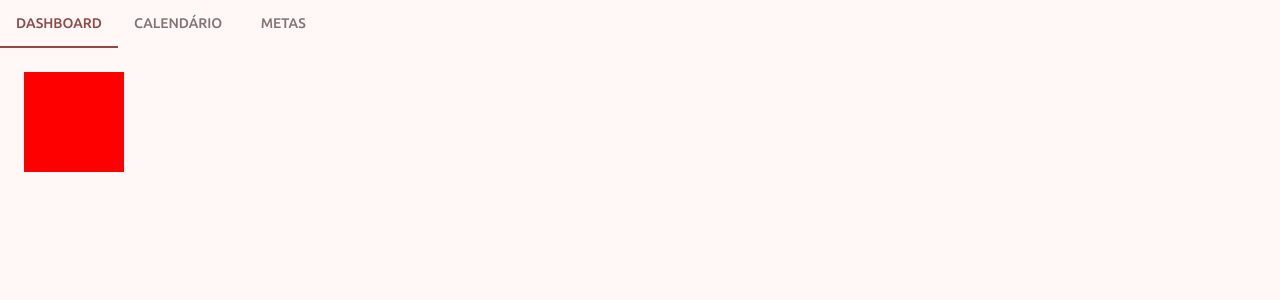
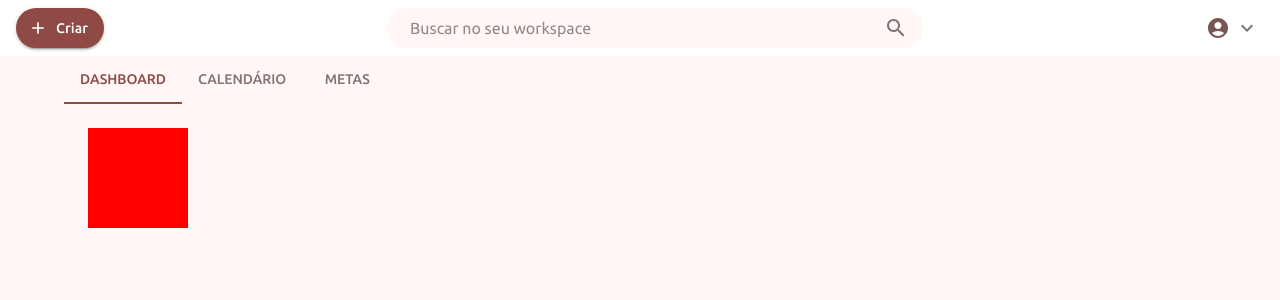
Before and after one commit to projetos-ufape/planIn-web, a React (Vite) app: page / in a window 1280 px wide. Shown: the top 300 px of the page. Built offline with nearby package versions, Linux system fonts and the light colour scheme.

Commit message:
feat: navBar adicionada

```diff
--- /dev/null
+++ b/src/components/NavBar/Menu.tsx
@@ -0,0 +1,52 @@
+import { Add } from "@mui/icons-material";
+import { Button, MenuItem, Menu as MenuMui } from "@mui/material";
+import { useState } from "react";
+import { FONT } from "../../utils/theme";
+
+export function Menu() {
+
+  const [anchorEl, setAnchorEl] = useState<null | HTMLElement>(null);
+  const open = Boolean(anchorEl);
+  const handleClick = (event: React.MouseEvent<HTMLButtonElement>) => {
+    setAnchorEl(event.currentTarget);
+  };
+  const handleClose = () => {
+    setAnchorEl(null);
+  };
+
+  return (
+    <div>
+      <Button
+        variant="contained"
+        startIcon={<Add />}
+        sx={{
+          height: 40,
+          borderRadius: 50,
+          textTransform: "none",
+          fontSize: FONT.label.lg.size,
+          weight: FONT.label.lg.weight,
+          letterSpacing: FONT.label.lg.letter,
+        }}
+        aria-controls={open ? "basic-menu" : undefined}
+        aria-haspopup="true"
+        aria-expanded={open ? "true" : undefined}
+        onClick={handleClick}
+      >
+        Criar
+      </Button>
+
+      <MenuMui
+        id="basic-menu"
+        anchorEl={anchorEl}
+        open={open}
+        onClose={handleClose}
+        MenuListProps={{
+          "aria-labelledby": "basic-button",
+        }}
+      >
+        <MenuItem onClick={handleClose}>Tarefa</MenuItem>
+        <MenuItem onClick={handleClose}>Meta</MenuItem>
+      </MenuMui>
+    </div>
+  );
+}
--- /dev/null
+++ b/src/components/NavBar/index.tsx
@@ -0,0 +1,29 @@
+import { AccountCircle, KeyboardArrowDown, Search } from "@mui/icons-material";
+import { Box, IconButton, InputBase, useTheme } from "@mui/material";
+import { Menu } from "./Menu";
+
+export function NavBar() {
+
+  const { palette } = useTheme();
+
+  return (
+    <Box display="flex" bgcolor={palette.background.paper} height={56} justifyContent="space-between" alignItems="center" paddingLeft={2} paddingRight={2}>
+      <Menu />
+      <Box bgcolor={palette.background.default} display="flex" alignItems="center" justifyItems="center" gap={1} borderRadius={28} height={40} width="100%" maxWidth={498} paddingLeft={3} paddingRight={2} >
+        <InputBase
+          placeholder="Buscar no seu workspace"
+          size="small"
+          inputProps={{style:{padding: 0}}}
+          sx={{border: 0, bgcolor: palette.background.default, borderRadius: 28, width:"100%"}}
+        />
+        <Search sx={{color: palette.text.secondary}} />
+      </Box>
+      <Box display="flex" alignItems="center" justifyItems="center">
+        <AccountCircle color="secondary" />
+        <IconButton size="small" >
+          <KeyboardArrowDown />
+        </IconButton>
+      </Box>
+    </Box>
+  )
+}
--- a/src/pages/Home.tsx
+++ b/src/pages/Home.tsx
@@ -3,6 +3,7 @@ import { Tabs } from "../components/Tabs";
 import { Calendar } from "../components/Calendar";
 import { TabPanel } from "../components/Tabs/TabPanel";
 import { useState } from "react";
+import { NavBar } from "../components/NavBar";
 
 export function Home() {
 
@@ -14,6 +15,8 @@ export function Home() {
 
   return (
     <Box flexDirection={"column"} width={"100%"} alignItems={"center"}>
+      <NavBar />
+      <Container>
         <Tabs currentTab={currentTab} handleChangeTab={handleChangeTab}>
           <TabPanel current={currentTab} value="dashboard">
             <Box bgcolor="#f00" width={100} height={100}></Box>
@@ -27,7 +30,7 @@ export function Home() {
             <Box bgcolor="#f0f" width={100} height={100}></Box>
           </TabPanel>
         </Tabs>
-
+      </Container>
     </Box>
   );
 }
--- a/src/utils/theme.ts
+++ b/src/utils/theme.ts
@@ -24,6 +24,7 @@ export const getDesignTokens = (mode: PaletteMode): ThemeOptions => ({
       : {
           background: {
             default: "#1A1111",
+            paper: "#382E2D"
           },
           primary: {
             main: "#FFB3AE",
```
Lines whose indentation alone changed are shown as unchanged.
